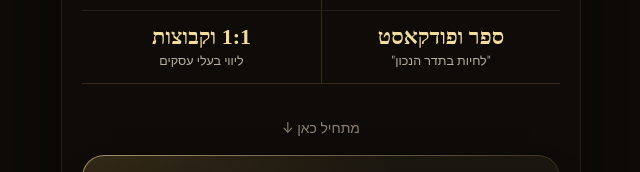
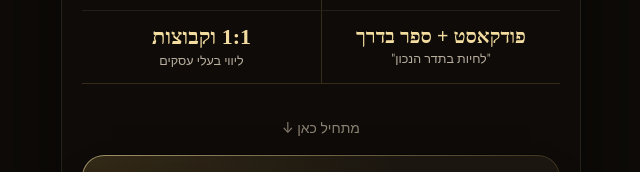
Before and after one commit to janapik86-commits/janapiko-reels, a plain HTML site: page links/index.html in a window 1280 px wide. Shown: the part 825-997 px from the top of the page, 319-959 px from the left. Drawn offline with Linux system fonts and the light colour scheme; a web font is replaced by a local one.

Commit message:
links: honest proof line (podcast + book on the way)
Co-Authored-By: Claude Opus 5.5 <noreply@anthropic.com>

```diff
--- a/links/index.html
+++ b/links/index.html
@@ -66,6 +66,7 @@ h1{font-family:var(--serif);font-weight:900;font-size:clamp(40px,12vw,56px);line
 .proof div:nth-child(odd){border-left:1px solid var(--line)}
 .proof div:nth-child(-n+2){border-bottom:1px solid var(--line2)}
 .proof strong{display:block;font-family:var(--serif);font-weight:700;font-size:22px;line-height:1.1;color:var(--gold-xl)}
+.proof strong.fit{font-size:clamp(15px,4.6vw,20px);white-space:nowrap}
 .proof span{display:block;margin-top:4px;font-size:12.5px;color:var(--mute);line-height:1.35}
 
 /* ---------- FEATURED OFFER ---------- */
@@ -190,7 +191,7 @@ a:focus-visible{outline:2px solid var(--gold-xl);outline-offset:3px;border-radiu
   <div class="proof r" style="--d:.55s" aria-label="עובדות">
     <div><strong><bdi dir="ltr">20+</bdi></strong><span>שנות פיקוד והובלה</span></div>
     <div><strong><bdi dir="ltr">31K+</bdi></strong><span>עוקבים באינסטגרם</span></div>
-    <div><strong>ספר ופודקאסט</strong><span>"לחיות בתדר הנכון"</span></div>
+    <div><strong class="fit">פודקאסט + ספר בדרך</strong><span>"לחיות בתדר הנכון"</span></div>
     <div><strong><bdi dir="ltr">1:1</bdi> וקבוצות</strong><span>ליווי בעלי עסקים</span></div>
   </div>
 </header>
```
